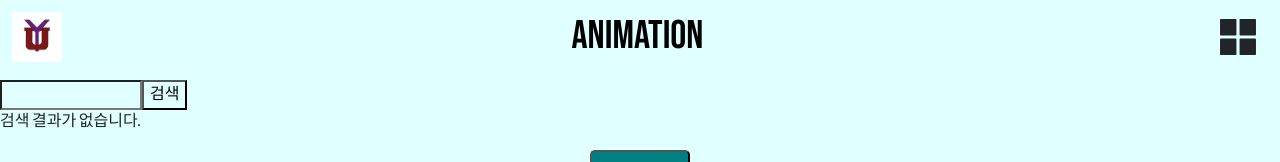
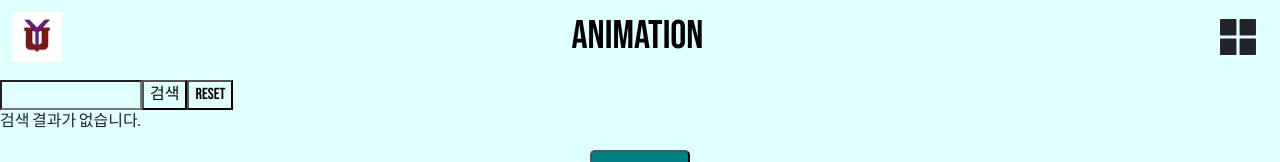
Before and after one commit to Eclipse-K/Animation_Page, a React (Create React App) app: page / in a window 1280 px wide. Shown: the top 162 px of the page. Built offline with nearby package versions, Linux system fonts and the light colour scheme.

Commit message:
Add reset button

```diff
--- a/src/Components/SearchBar.js
+++ b/src/Components/SearchBar.js
@@ -22,11 +22,19 @@ function Search() {
     setFilteredData(filtered);
   };
 
+  const handleReset = () => {
+    setSearchTerm("");
+    setFilteredData([]);
+  };
+
   return (
     <div>
       <form onSubmit={handleFormSubmit}>
         <input type="text" value={searchTerm} onChange={handleSearchChange} />
         <button type="submit">검색</button>
+        <button type="button" onClick={handleReset}>
+          Reset
+        </button>
       </form>
       {filteredData.length > 0 ? (
         filteredData.map((item) => (
```
